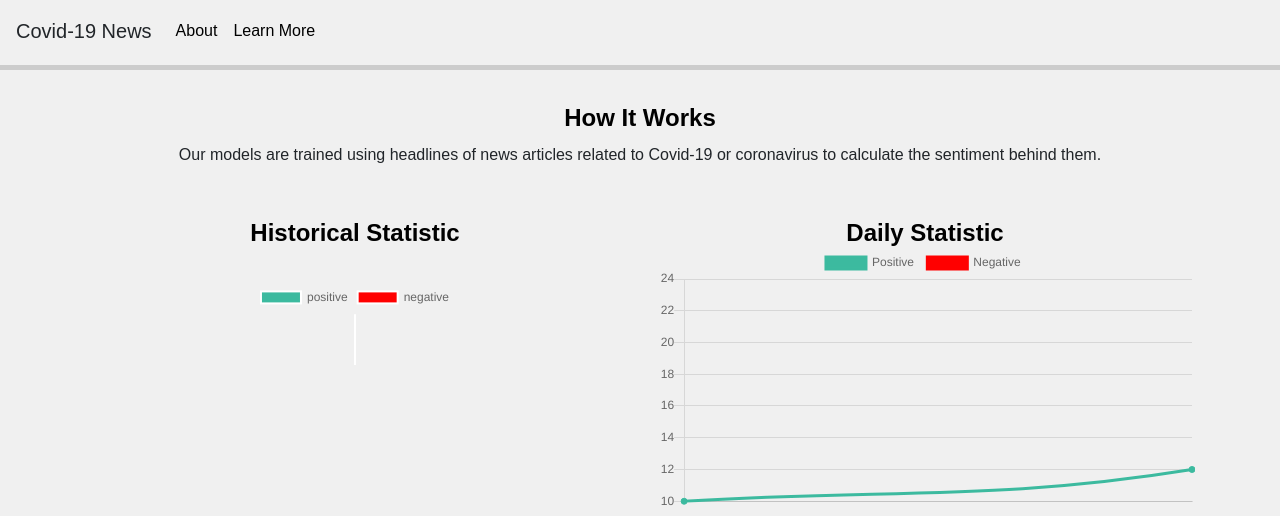
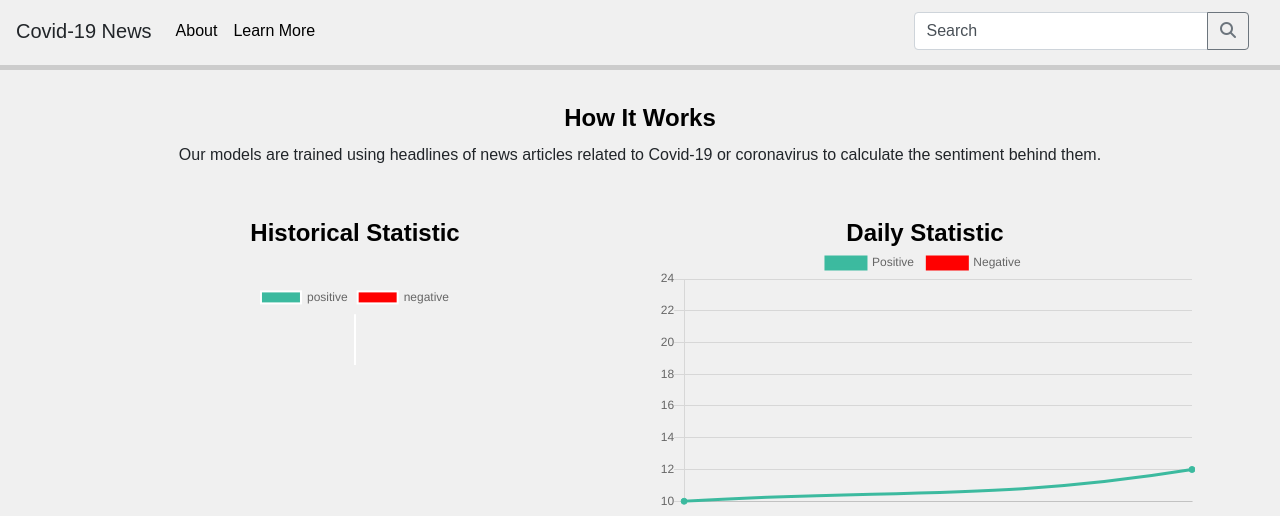
Before and after one commit to shimoleejhaveri/Covid19-News-Project, a Django app: page / in a window 1280 px wide. Shown: the top 516 px of the page. Run offline with Django 3.2, Linux system fonts and the light colour scheme; data that the repository does not hold is empty; some libraries are stand-ins or nearby versions.

Commit message:
Added search bar to navbar

```diff
--- a/covidNews/searchNews/templates/news/news.html
+++ b/covidNews/searchNews/templates/news/news.html
@@ -23,6 +23,15 @@
                     <a class="nav-link" href="#">Learn More</a>
                 </li>
             </ul>
+            <div class="input-group col-md-4">
+                <input class="form-control py-2" type="search" value="Search" id="example-search-input">
+                <span class="input-group-append">
+                    <button class="btn btn-outline-secondary" type="button">
+                        <i class="fa fa-search"></i>
+                    </button>
+                </span>
+            </div>
+          </div>
     </nav>
 </header>
 <!-- END: header -->
```
